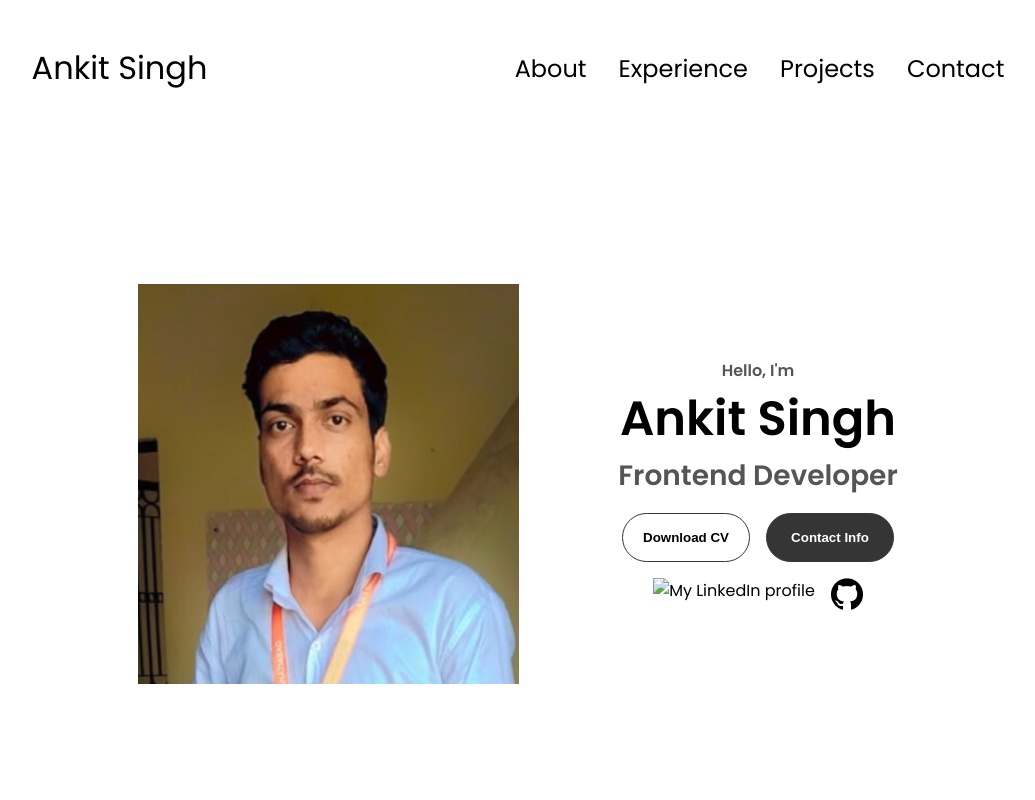
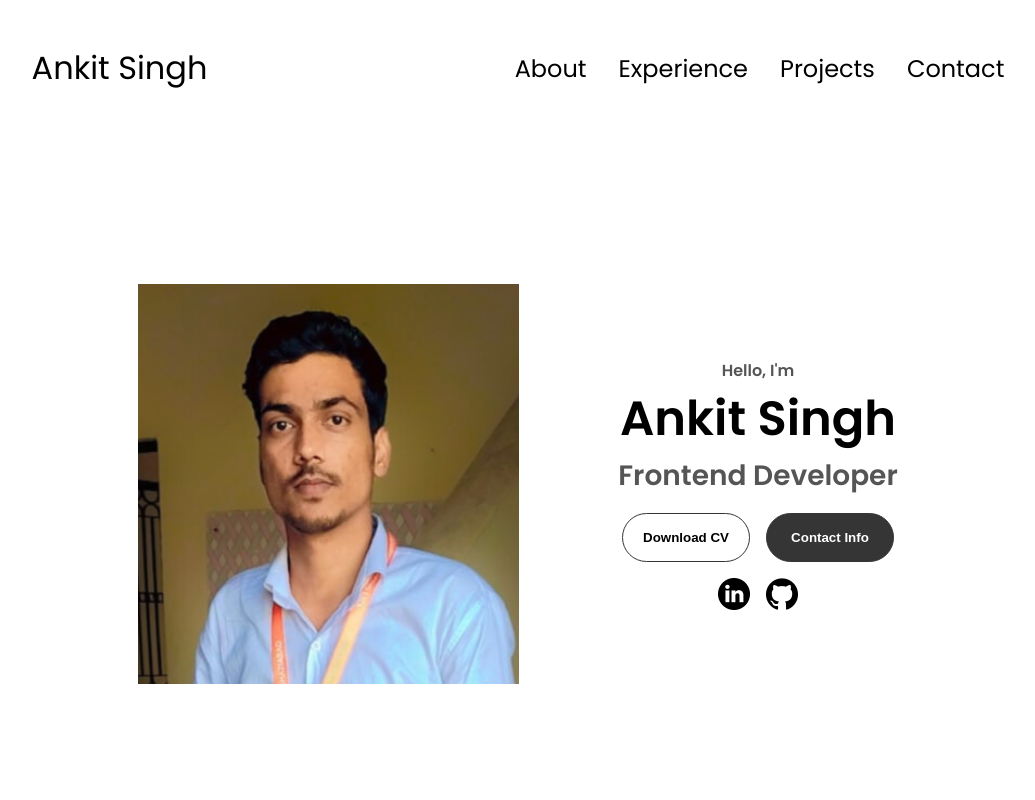
Before and after one commit to ankit831823/ankit-portfolio, a plain HTML site: page index.html in a window 1280 px wide. Shown: the top 800 px of the page, without its empty margins (122-1157 px from the left). Drawn offline with Linux system fonts and the light colour scheme; files whose address does not match are found by name.

Commit message:
fiximageproblem

```diff
--- a/index.html
+++ b/index.html
@@ -57,7 +57,7 @@
         </div>
         <div id="socials-container">
           <img
-            src="./assets/linkedin.png"
+            src="linkedin.png"
             alt="My LinkedIn profile"
             class="icon"
             onclick="location.href='http://www.linkedin.com/in/ankit-singh-7a5788225'"
```
